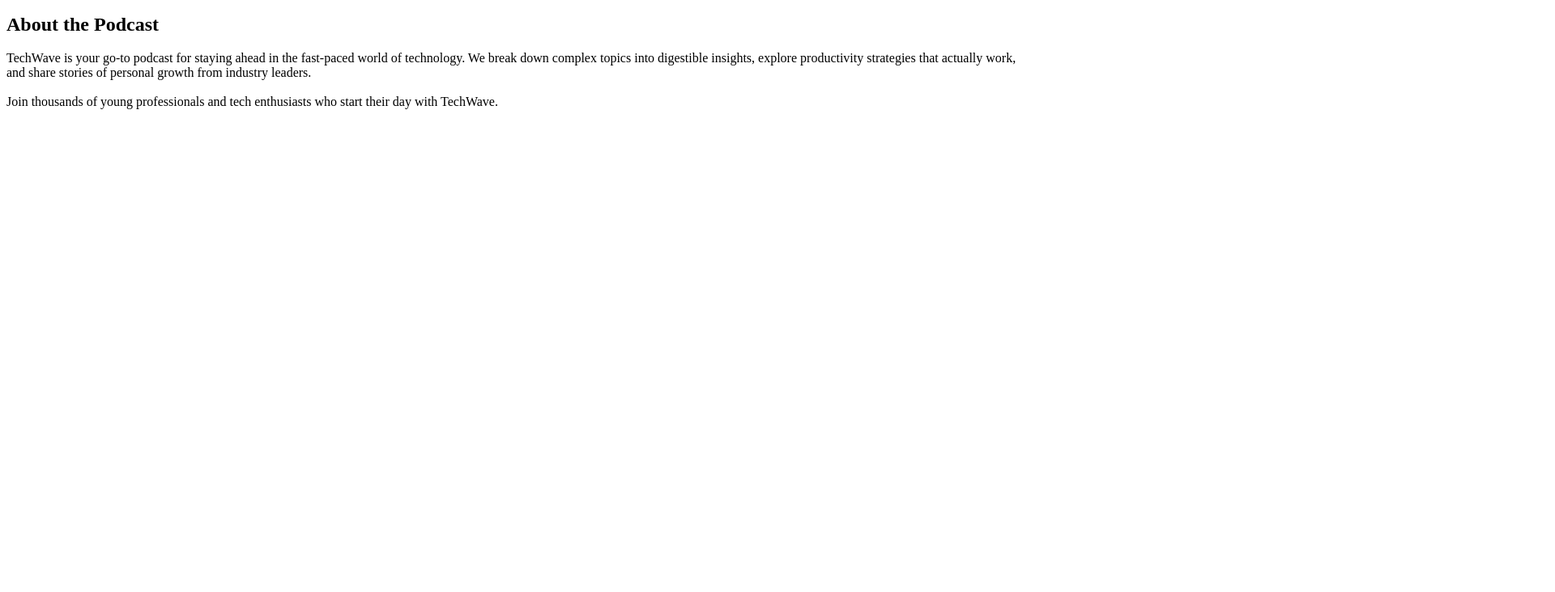
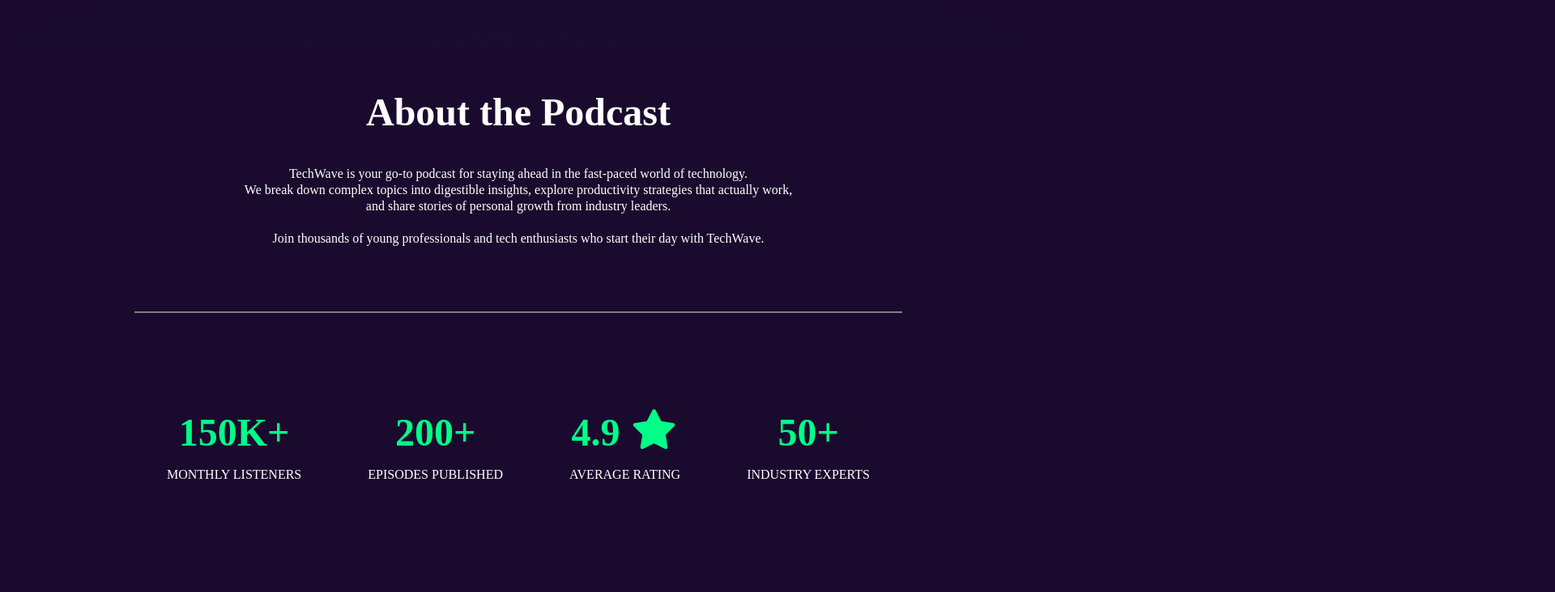
Before and after one commit to git-Mahamudul/2nd-assignement, a plain HTML site: page index.html in a window 1280 px wide. Shown: the part 882-1614 px from the top of the page at 81% size, 1920 px wide, since content can reach past the window. Before the commit the page ends 1033 px from the top, so only its background shows below. Drawn offline with Linux system fonts and the light colour scheme.

Commit message:
added and designed about secton and fixed some issue

```diff
--- a/index.html
+++ b/index.html
@@ -30,7 +30,6 @@
         <div class="header-container">
             <div class="header-img">
                 <img src="assets/microphone.png" alt="" class="img1">
-                <img src="assets/hero-circle.png" alt="" class="img2">
             </div>
             <div class="header-text">
                 <h1>TechWave</h1>
@@ -46,12 +45,31 @@
         <div class="about-info">
             <h1>About the Podcast</h1>
             <p>TechWave is your go-to podcast for staying ahead in the fast-paced world of technology.
-            We break down complex topics into digestible insights, explore productivity strategies that actually work,
+            <br>We break down complex topics into digestible insights, explore productivity strategies that actually work,
+            <br>
             and share stories of personal growth from industry leaders.
             <br>
             <br>Join thousands of young professionals and tech enthusiasts who start their day with TechWave.</p>
         </div>
-        <div class="cards"></div>
+        <hr>
+        <div class="cards">
+            <div class="card-info">
+                <h1>150K+</h1>
+                <p>MONTHLY LISTENERS</p>
+            </div>
+            <div class="card-info">
+                <h1>200+</h1>
+                <p>EPISODES PUBLISHED</p>
+            </div>
+            <div class="card-info">
+                <h1>4.9 <i class="fa-solid fa-star" class="star"></i></h1>
+                <p>AVERAGE RATING</p>
+            </div>
+            <div class="card-info">
+                <h1>50+</h1>
+                <p>INDUSTRY EXPERTS</p>
+            </div>
+        </div>
     </section>
 </body>
 </html>
--- a/style.css
+++ b/style.css
@@ -1,4 +1,4 @@
-nav{
+.container{
     background-color: #1A0B2E;
 }
 
@@ -13,12 +13,14 @@
 .nav-menu{
     display: flex;
     margin: 0px auto;
-    justify-content: space-evenly;
+    justify-content: space-between;
     align-items: center;
+    max-height: 92px;
+    max-width: 80%;
 }
 .logo{
     font-weight:bold ;
-    font-size: 40px;
+    font-size: 32px;
 }
 
 .nav-links ul{
@@ -50,7 +52,8 @@
 .header{
     background: url("assets/hero-bg.png");
     background-position: center;
-    background-repeat: no-repeat;
+    width: 100%;
+
 }
 .header-container{
     display: flex;
@@ -60,13 +63,8 @@
 }
 
 .img1{
-    margin: 170px 700px 121px 700px;
-    position: relative;
-}
-
-.img2{
-    margin: 101px 625px 40px 625px;
-    position: absolute;
+    margin-top: 170px;
+    margin-bottom: 121px;
 }
 
 .header-text h1{
@@ -83,9 +81,11 @@
     font-size: 16px;
 }
 .button{
+    display: flex;
     margin-top: 24px;
     justify-content: center;
     margin: inherit;
+    margin-bottom:101px;
 }
 .first-btn{
     margin: 12.5px 20px 12.5px 48px;
@@ -99,8 +99,8 @@
     justify-content: center;
 }
 .second-btn{
-    margin: 12.5px 20px 12.5px 48px;
-    width: 145px;
+    margin-top: 14px;
+    width: 30%;
     height: 42px;
     border-radius: 10000px;
     border: 1px solid #00FF88;
@@ -110,3 +110,44 @@
     font-weight: 600px ;
     justify-content: center;
 }
+.about{
+    width: 75%;
+    max-width: 1200px;
+    text-align: center;
+    margin: 0px auto;
+}
+.about-info{
+    margin-top: 50px;
+}
+.about-info h1{
+    font-size: 48px;
+    font-weight: bold;
+    color: white;
+}
+.about-info p{
+    margin-top: 16px;
+    font-size: 16px;
+    line-height: 20px;
+    color: white;
+}
+hr{
+    border: 1px solid gray;
+    margin: 80px 0px;
+}
+
+.cards{
+    display: flex;
+    justify-content: space-between;
+    margin: 0px 40px;
+    margin-bottom: 120px;
+}
+.card-info h1{
+    font-size: 48px;
+    font-weight: 900px;
+    color: #00FF88;
+    margin-bottom: 16px;
+}
+.card-info p{
+    font-size: 16px;
+    color: white;
+}
```
